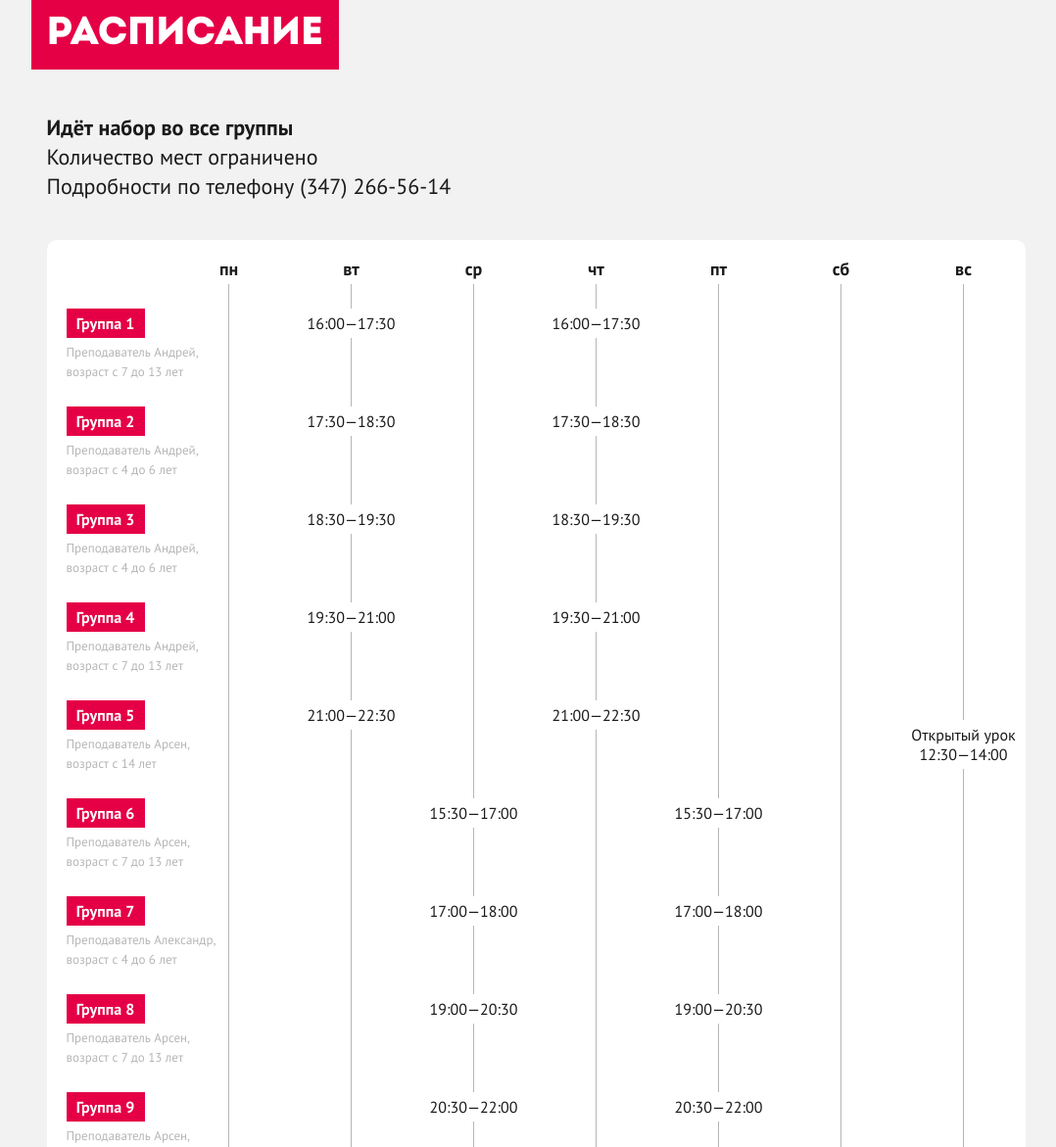
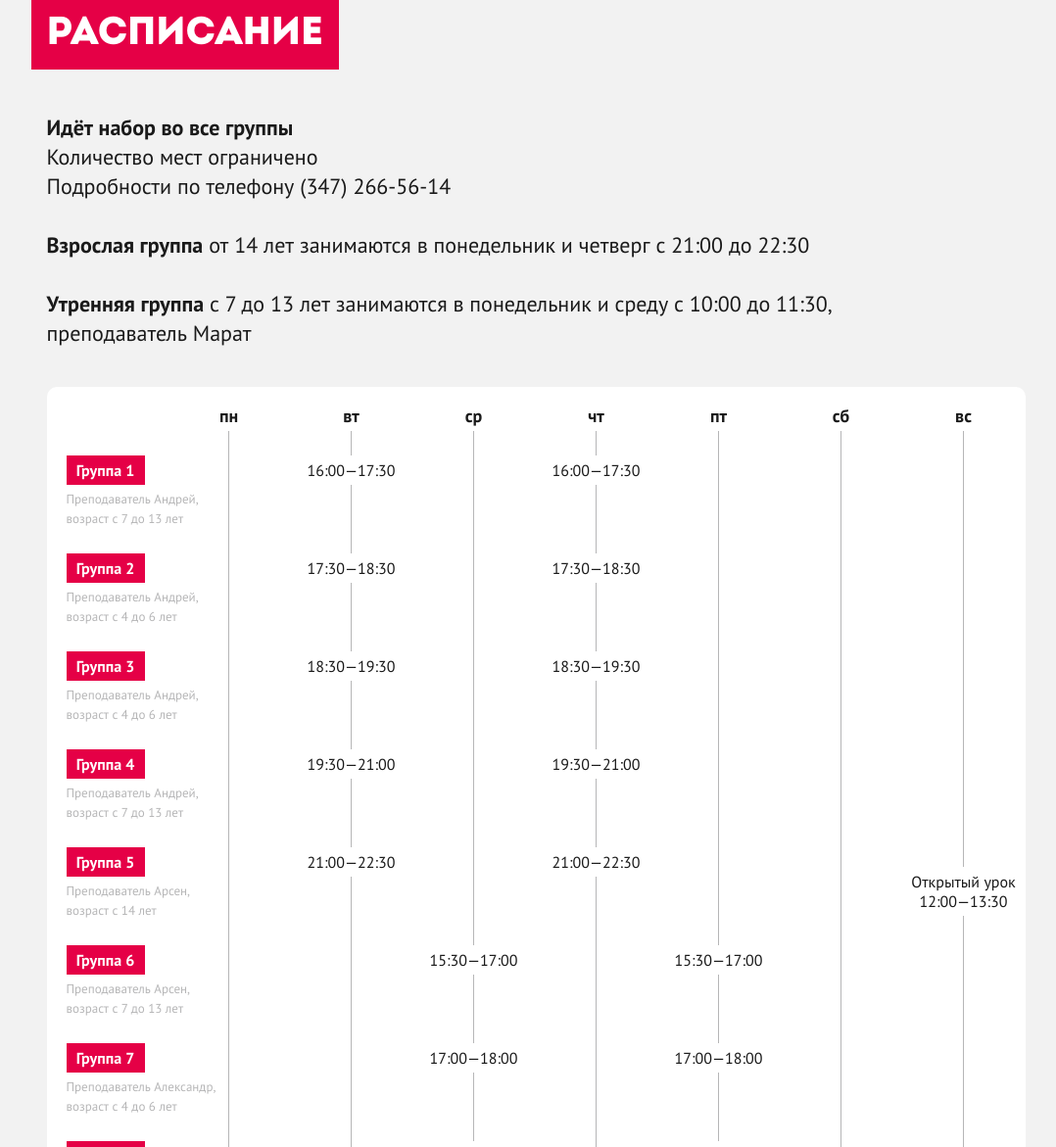
Before and after one commit to lcdswat/tancuy, a PHP site: page /schedule in a window 1280 px wide. Shown: the part 421-1592 px from the top of the page at 98% size, without its empty margins (93-1171 px from the left). Run offline with PHP 8.4, Linux system fonts and the light colour scheme; some libraries are stand-ins or nearby versions.

Commit message:
Обновление сайта 2 сентября 2022
Обновил расписание, цены, добавил преподавателей

```diff
--- a/index.php
+++ b/index.php
@@ -20,7 +20,7 @@
 	<img src="/images/slider-text-01.svg" id="i1" class="slider-text">
 	<img src="/images/slider-text-02.svg" id="i2" class="slider-text">
 	<img src="/images/slider-text-03.svg" id="i3" class="slider-text">
-	<img src="/images/slider-text-04.svg" id="i4" class="slider-text">
+	<img src="/images/slider-text-04.svg" width="303px" id="i4" class="slider-text">
 	<img src="/images/slider-text-05.svg" id="i5" class="slider-text">
 	<img src="/images/slider-text-06.svg" id="i6" class="slider-text">
 	<img src="/images/slider-text-07.svg" id="i7" class="slider-text">
--- a/price.php
+++ b/price.php
@@ -11,8 +11,8 @@
 
 <div class="grid" style="width: 810px;">
 	<br><br><img src="/images/price.jpg" class="round"><br><br><br>
-	<img src="/images/price-2900.svg" id="price-cost-one">
-	<img src="/images/price-350.svg" id="price-cost-two">
+	<img src="/images/price-3500.svg" width="484px" id="price-cost-one">
+	<img src="/images/price-500.svg" width="369px" id="price-cost-two">
 </div>
 <br>
 <div class="grid" style="width: 810px;">
--- a/schedule.php
+++ b/schedule.php
@@ -19,7 +19,9 @@
 <div class="grid" style="font-size: 22px; line-height: 30px; margin: 40px auto 0 auto;">
 	<b>Идёт набор во все группы</b><br>
 	Количество мест ограничено<br>
-	Подробности по телефону (347) 266-56-14
+	Подробности по телефону (347) 266-56-14<br><br>
+	<b>Взрослая группа</b> от 14 лет занимаются в понедельник и четверг с 21:00 до 22:30<br><br>
+	<b>Утренняя группа</b> с 7 до 13 лет занимаются в понедельник и среду с 10:00 до 11:30,<br>преподаватель Марат
 	</div>
 
 <div id="s-main">
@@ -118,7 +120,7 @@
 		<div class="s-time no-bg">&nbsp;</div>
 	</div>
 	<div class="s-column"id="last"><div class="day-up">вс</div><div class="day-down">вс</div>
-		<div class="s-time free">Открытый урок<br>12:30—14:00</div>
+		<div class="s-time free">Открытый урок<br>12:00—13:30</div>
 	</div>
 	<div class="clean"></div>
 </div>
--- a/teachers/vlad-syreev.php
+++ b/teachers/vlad-syreev.php
@@ -84,7 +84,7 @@
 
 		<div class="teacher-photo">
 			<img src="/images/vlad-syreev-1.jpg"><br><br>
-			Танцует брейк с&nbsp;1999&nbsp;года. Преподает уже более 12&nbsp;лет.<br>
+			Танцует брейк с 1999 года. Преподает уже более 19 лет.<br>
 			<br>
 			Представляет московскую команду <a href="http://vk.com/bmtcrew">BMT</a>.<br>
 			<br>
```
Also changed, not shown: teachers/index.php (+10 -5 lines), images/marat-240x240.jpg (added), images/marat-400x400.jpg (added), images/price-2900.svg (deleted), images/price-350.svg (deleted), images/price-3500.svg (added), images/price-500.svg (added), images/slider-text-04-backup.svg (added), images/slider-text-04.svg, images/slider_backup.jpg (deleted), images/yana-240x240.jpg (added).
